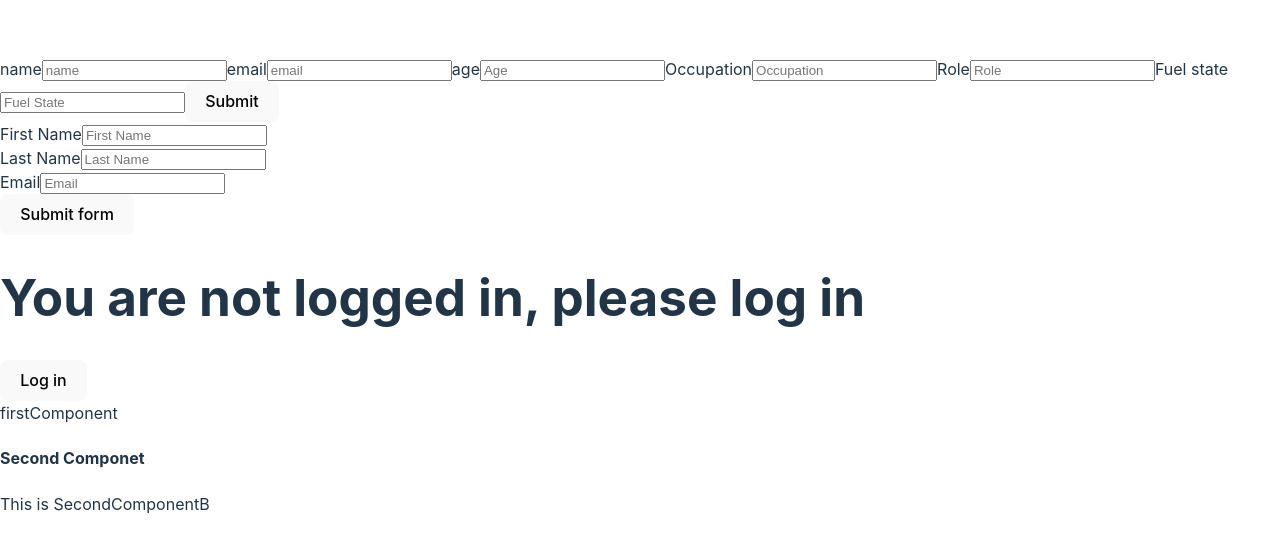
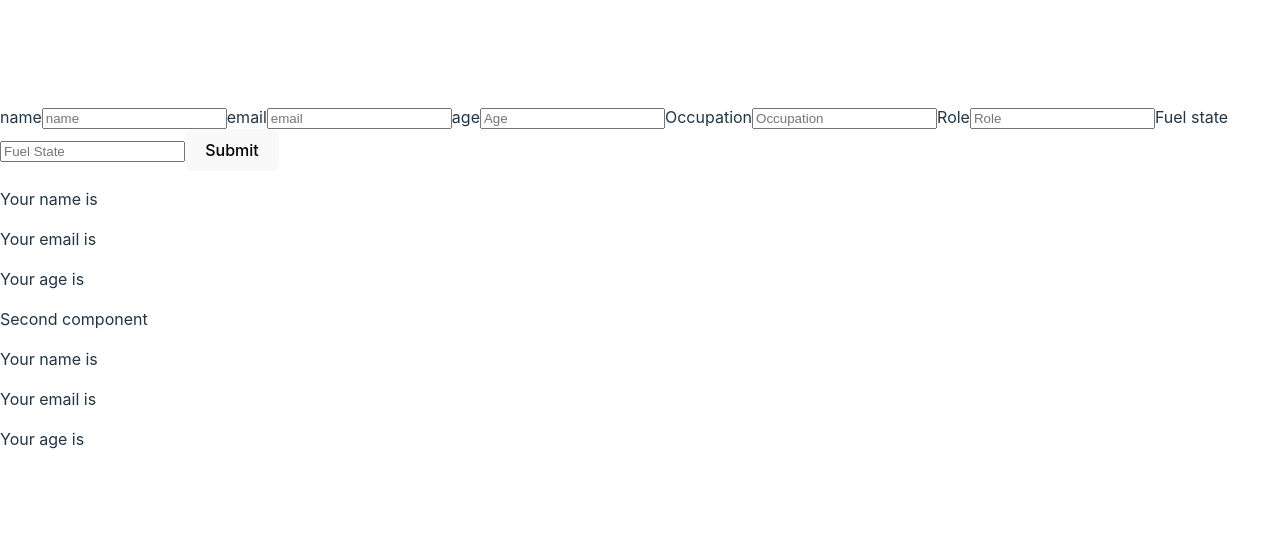
Before and after one commit to dammyolapaix/learning-react, a React (Vite) app: page / in a window 1280 px wide. Shown: the part 114-666 px from the top of the page. Built offline with nearby package versions, Linux system fonts and the light colour scheme.

Commit message:
Explained props

```diff
--- a/src/App.jsx
+++ b/src/App.jsx
@@ -1,38 +1,109 @@
 import React, { useState } from "react";
-import FirstComponent from "./components/FirstComponent";
-import SecondComponent from "./components/SecondComponent";
-import InputForm from "./components/InputForm";
 import UserComponent from "./components/UserComponent";
+import UserComponent2 from "./components/UserComponent2";
+// import FirstComponent from "./components/FirstComponent";
+// import SecondComponent from "./components/SecondComponent";
+// import InputForm from "./components/InputForm";
+// import UserInputComponent from "./components/UserInputComponent";
 
-const userData = {
-  id: 1,
-  name: "Henri Miensan",
-  email: "henri@gmail.com",
-  age: 20,
-  occupation: "Farmer",
-  role: "ADJUTANT", // The role should either be Adjutant or RSM
-  fuelState: "250 litres",
-  troopsMovement: "300 pers",
-};
+// const userData = {
+//   id: 1,
+//   name: "Henri Miensan",
+//   email: "henri@gmail.com",
+//   age: 20,
+//   occupation: "Farmer",
+//   role: "ADJUTANT", // The role should either be Adjutant or RSM
+//   fuelState: "250 litres",
+//   troopsMovement: "300 pers",
+// };
 
 function App() {
-  const [userInfo, setUserInfo] = useState(null);
+  const [id, setId] = useState("");
+  const [name, setName] = useState("");
+  const [email, setEmail] = useState("");
+  const [age, setAge] = useState("");
+  const [occupation, setOccupation] = useState("");
+  const [role, setRole] = useState("");
+  const [fuelState, setFuelState] = useState("");
+  // Add phone number and gender
+  const [formInput, setFormInput] = useState({});
 
-
-  const userLoggIn = () => {
-    setUserInfo(userData); //    userInfo = userData
+  const handleSubmit = (e) => {
+    e.preventDefault();
+    const formUserInput = {
+      name: name,
+      email: email,
+      age: age,
+      occupation: occupation,
+      role: role,
+      fuelState: fuelState,
+    };
+    setFormInput(formUserInput);
   };
 
-  // Function to log out the user
-  const logOutUser = () => {
-    setUserInfo(null);
-  };
+  // const [userInfo, setUserInfo] = useState(null);
+
+  // const userLoggIn = () => {
+  //   setUserInfo(userData); //    userInfo = userData
+  // };
+
+  // // Function to log out the user
+  // const logOutUser = () => {
+  //   setUserInfo(null);
+  // };
 
   return (
     <div>
-      <UserComponent/>
-      <InputForm />
-      {userInfo !== null && userInfo.role === "RSM" ? (
+      <form onSubmit={handleSubmit}>
+        <label htmlFor="">name</label>
+        <input
+          type="text"
+          placeholder="name"
+          onChange={(e) => setName(e.target.value)}
+        />
+
+        <label htmlFor="">email</label>
+        <input
+          type="email"
+          placeholder="email"
+          onChange={(e) => setEmail(e.target.value)}
+        />
+        <label htmlFor="">age</label>
+        <input
+          type="number"
+          placeholder="Age"
+          onChange={(e) => setAge(e.target.value)}
+        />
+
+        <label htmlFor="">Occupation</label>
+        <input
+          type="text"
+          placeholder="Occupation"
+          onChange={(e) => setOccupation(e.target.value)}
+        />
+        <label htmlFor="">Role</label>
+        <input
+          type="text"
+          placeholder="Role"
+          onChange={(e) => setRole(e.target.value)}
+        />
+
+        <label htmlFor="">Fuel state</label>
+        <input
+          type="number"
+          placeholder="Fuel State"
+          onChange={(e) => setFuelState(e.target.value)}
+        />
+        <button type="submit">Submit</button>
+      </form>
+
+      <UserComponent myname={name} email={email} age={age} />
+
+      <div className="">Second component</div>
+      <UserComponent2 userFormInput={formInput} />
+      {/* <UserInputComponent /> */}
+      {/* <InputForm /> */}
+      {/* {userInfo !== null && userInfo.role === "RSM" ? (
         <div>
           <p>Sorry, you can't access this page.</p>
           <button onClick={logOutUser}>Log out</button>
@@ -56,9 +127,9 @@ function App() {
           <h1>You are not logged in, please log in</h1>
           <button onClick={userLoggIn}>Log in</button>
         </div>
-      )}
-      <FirstComponent />
-      <SecondComponent />
+      )} */}
+      {/* <FirstComponent />
+      <SecondComponent /> */}
     </div>
   );
 }
--- a/src/components/UserComponent.jsx
+++ b/src/components/UserComponent.jsx
@@ -1,74 +1,11 @@
 import React from "react";
-import { useState } from "react";
 
-const UserComponent = () => {
-  const [id, setId] = useState("");
-  const [name, setName] = useState("");
-  const [email, setEmail] = useState("");
-  const [age, setAge] = useState("");
-  const [occupation, setOccupation] = useState("");
-  const [role, setRole] = useState("");
-  const [fuelState, setFuelState] = useState("");
-
-  const handleSubmit = (e) => {
-    e.preventDefault();
-    const formUserInput = {
-      name: name,
-      email: email,
-      age: age,
-      occupation: occupation,
-      role: role,
-      fuelState: fuelState,
-    };
-    console.log(formUserInput);
-  };
-
+export default function UserComponent(props) {
   return (
     <div>
-      <form onSubmit={handleSubmit}>
-        <label htmlFor="">name</label>
-        <input
-          type="text"
-          placeholder="name"
-          onChange={(e) => setName(e.target.value)}
-        />
-
-        <label htmlFor="">email</label>
-        <input
-          type="email"
-          placeholder="email"
-          onChange={(e) => setEmail(e.target.value)}
-        />
-        <label htmlFor="">age</label>
-        <input
-          type="number"
-          placeholder="Age"
-          onChange={(e) => setAge(e.target.value)}
-        />
-
-        <label htmlFor="">Occupation</label>
-        <input
-          type="text"
-          placeholder="Occupation"
-          onChange={(e) => setOccupation(e.target.value)}
-        />
-        <label htmlFor="">Role</label>
-        <input
-          type="text"
-          placeholder="Role"
-          onChange={(e) => setRole(e.target.value)}
-        />
-
-        <label htmlFor="">Fuel state</label>
-        <input
-          type="number"
-          placeholder="Fuel State"
-          onChange={(e) => setFuelState(e.target.value)}
-        />
-        <button type="submit">Submit</button>
-      </form>
+      <p>Your name is {props.myname}</p>
+      <p>Your email is {props.email}</p>
+      <p>Your age is {props.age}</p>
     </div>
   );
-};
-
-export default UserComponent;
+}
--- /dev/null
+++ b/src/components/UserComponent2.jsx
@@ -0,0 +1,11 @@
+import React from "react";
+
+export default function UserComponent2({ userFormInput }) {
+  return (
+    <div>
+      <p>Your name is {userFormInput.email}</p>
+      <p>Your email is {userFormInput.email}</p>
+      <p>Your age is {userFormInput.age}</p>
+    </div>
+  );
+}
--- /dev/null
+++ b/src/components/UserInputComponent.jsx
@@ -0,0 +1,74 @@
+import React from "react";
+import { useState } from "react";
+
+const UserComponent = () => {
+  const [id, setId] = useState("");
+  const [name, setName] = useState("");
+  const [email, setEmail] = useState("");
+  const [age, setAge] = useState("");
+  const [occupation, setOccupation] = useState("");
+  const [role, setRole] = useState("");
+  const [fuelState, setFuelState] = useState("");
+
+  const handleSubmit = (e) => {
+    e.preventDefault();
+    const formUserInput = {
+      name: name,
+      email: email,
+      age: age,
+      occupation: occupation,
+      role: role,
+      fuelState: fuelState,
+    };
+    console.log(formUserInput);
+  };
+
+  return (
+    <div>
+      <form onSubmit={handleSubmit}>
+        <label htmlFor="">name</label>
+        <input
+          type="text"
+          placeholder="name"
+          onChange={(e) => setName(e.target.value)}
+        />
+
+        <label htmlFor="">email</label>
+        <input
+          type="email"
+          placeholder="email"
+          onChange={(e) => setEmail(e.target.value)}
+        />
+        <label htmlFor="">age</label>
+        <input
+          type="number"
+          placeholder="Age"
+          onChange={(e) => setAge(e.target.value)}
+        />
+
+        <label htmlFor="">Occupation</label>
+        <input
+          type="text"
+          placeholder="Occupation"
+          onChange={(e) => setOccupation(e.target.value)}
+        />
+        <label htmlFor="">Role</label>
+        <input
+          type="text"
+          placeholder="Role"
+          onChange={(e) => setRole(e.target.value)}
+        />
+
+        <label htmlFor="">Fuel state</label>
+        <input
+          type="number"
+          placeholder="Fuel State"
+          onChange={(e) => setFuelState(e.target.value)}
+        />
+        <button type="submit">Submit</button>
+      </form>
+    </div>
+  );
+};
+
+export default UserComponent;
```
